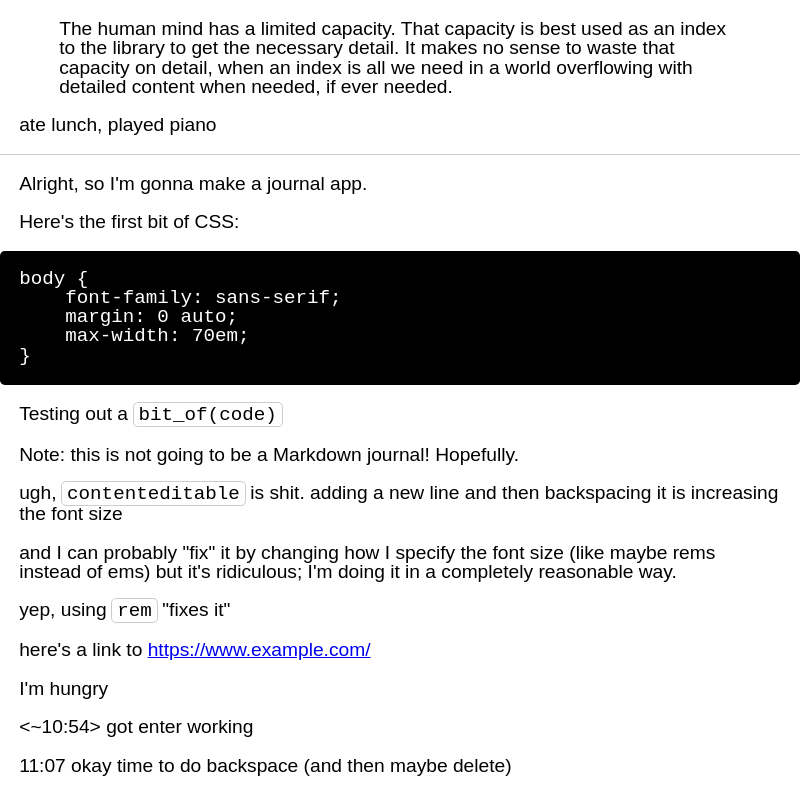
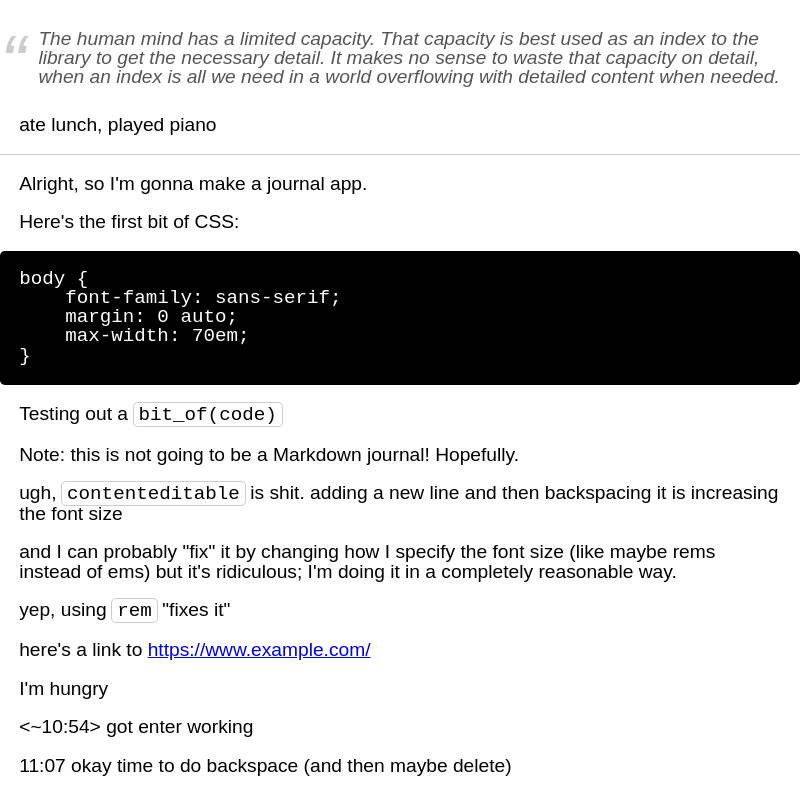
Before and after one commit to 1j01/journal, an Electron app: page index.html in a window 800 px wide. Shown: the top 791 px of the page. Drawn offline with Linux system fonts and the light colour scheme.

Commit message:
Style blockquote

```diff
--- a/app.css
+++ b/app.css
@@ -13,6 +13,37 @@ body {
 p+*, *+p, *+h1, *+h2, *+h3, *+h4, *+h5, *+ul, *+ol {
 	margin-top: 1em;
 }
+
+blockquote {
+	font-style: italic;
+	color: #555;
+	/*background: #f9f9f9;*/
+	/*border-left: 10px solid #ccc;*/
+	/*margin: 10px -1em;*/
+	margin-left: -1em;
+	margin-right: -1em;
+	padding: 0.5em 10px;
+	padding-left: 2em;
+	quotes: "\201C" "\201D" "\2018" "\2019";
+	position: relative;
+}
+blockquote:before {
+	position: absolute;
+	left: 0;
+	top: 0.5em;
+	color: #ccc;
+	content: open-quote;
+	font-size: 4em;
+	line-height: 0.1em;
+	margin-right: 0.25em;
+	vertical-align: -0.4em;
+}
+@media (min-width: 77em) {
+	blockquote {
+		margin-left: -2em;
+	}
+}
+
 
 p > code,
 li > code,
--- a/index.html
+++ b/index.html
@@ -7,7 +7,7 @@
 </head>
 <body>
 
-<article class="entry cell"><blockquote>The human mind has a limited capacity. That capacity is best used as an index to the library to get the necessary detail. It makes no sense to waste that capacity on detail, when an index is all we need in a world overflowing with detailed content when needed, if ever needed.</blockquote></article>
+<article class="entry cell"><blockquote>The human mind has a limited capacity. That capacity is best used as an index to the library to get the necessary detail. It makes no sense to waste that capacity on detail, when an index is all we need in a world overflowing with detailed content when needed.</blockquote></article>
 <article class="entry cell"><p>ate lunch, played piano</p></article>
 <article class="passage-of-time cell"><hr></article>
 <article class="entry cell"><p>Alright, so I'm gonna make a journal app.</p></article>
```
